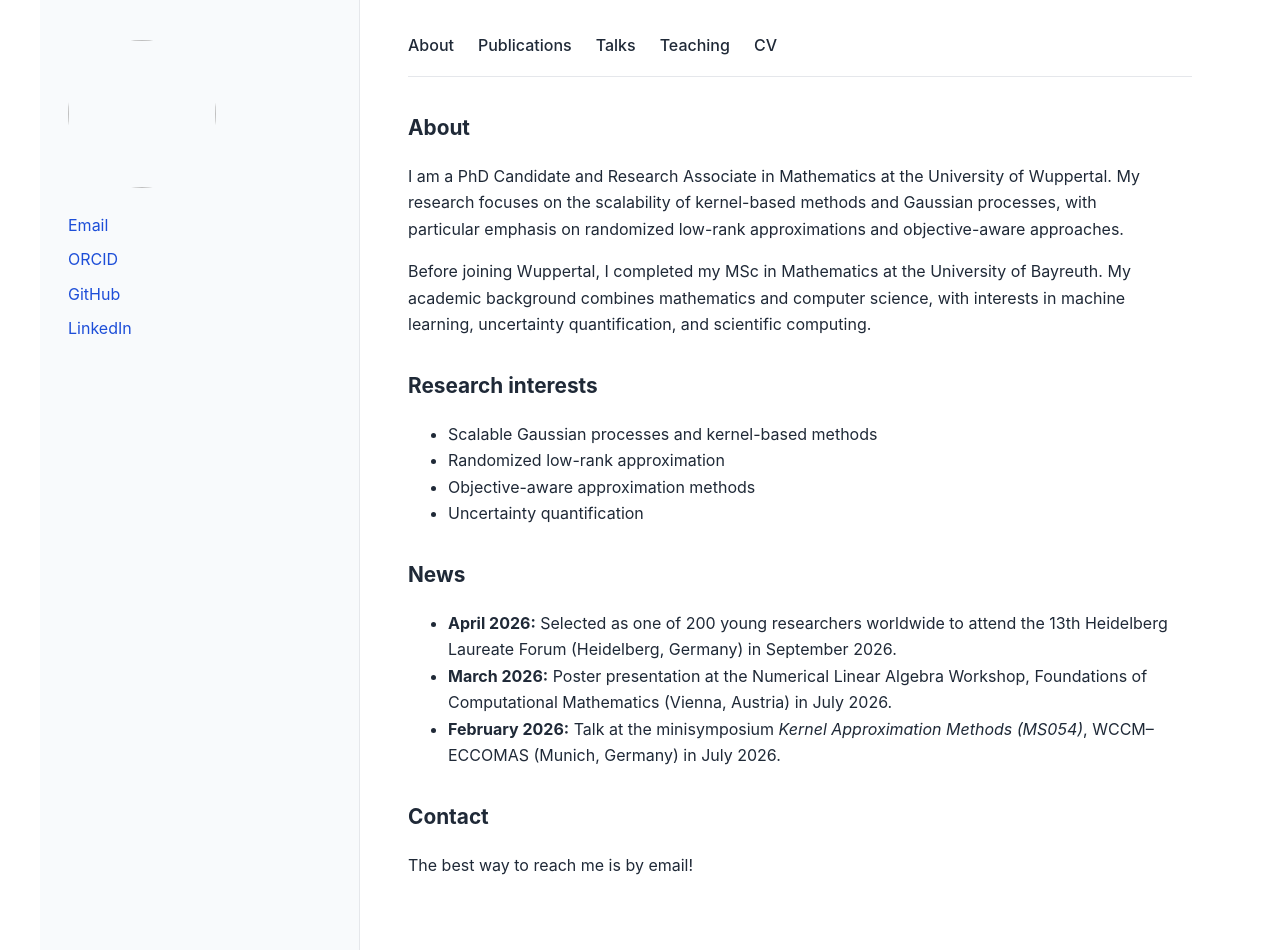
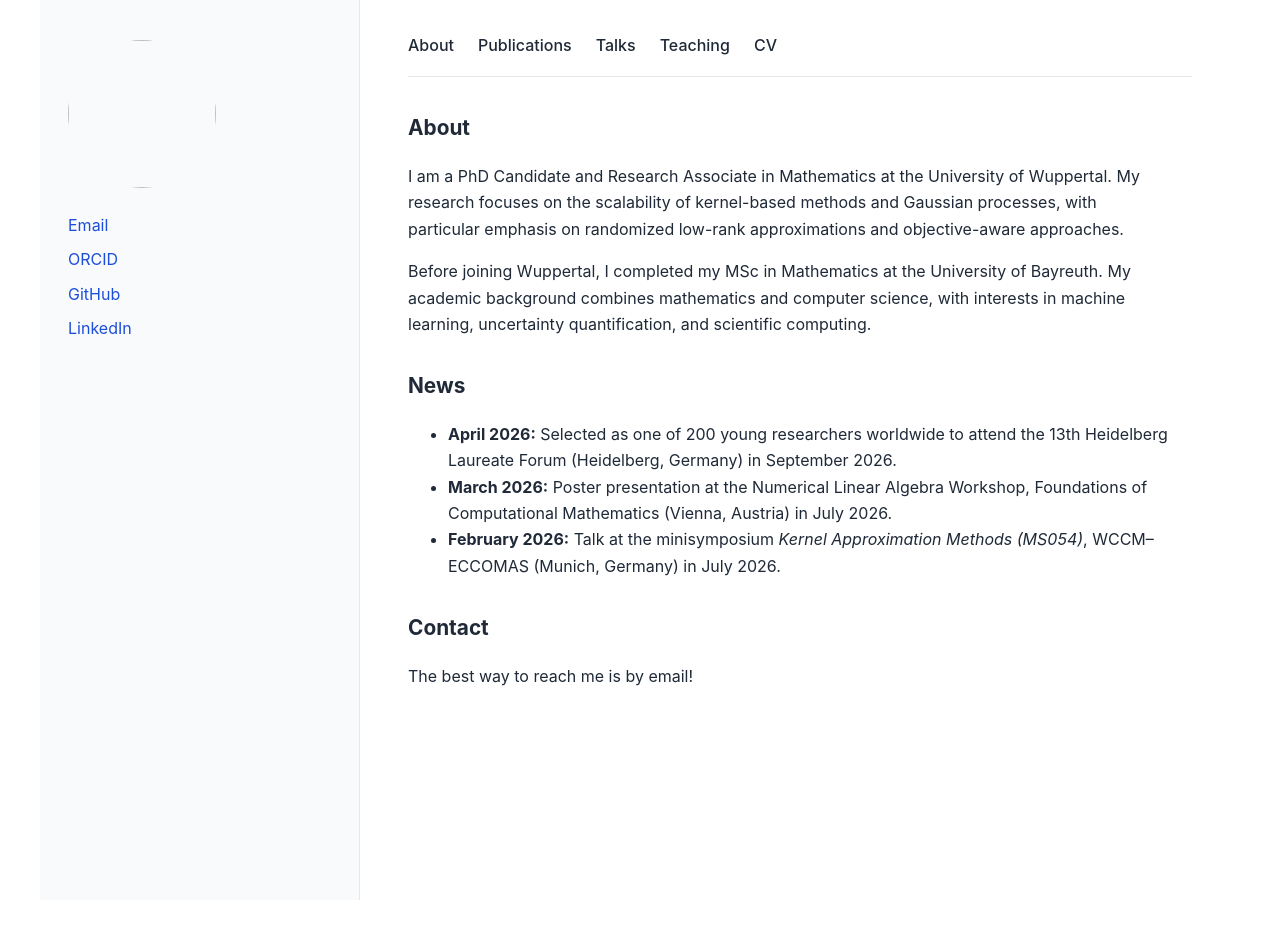
Before and after one commit to LouiseSchaub/louiseschaub.github.io, a Jekyll site: the page built from index.md, in a window 1280 px wide. Built offline with Jekyll 4.4.1, drawn with Linux system fonts in a browser that asks for light colours; after the commit the page ends 900 px from its top, so only the background shows below that.

Commit message:
Update index.md

```diff
--- a/index.md
+++ b/index.md
@@ -10,13 +10,6 @@ I am a PhD Candidate and Research Associate in Mathematics at the University of
 
 Before joining Wuppertal, I completed my MSc in Mathematics at the University of Bayreuth. My academic background combines mathematics and computer science, with interests in machine learning, uncertainty quantification, and scientific computing.
 
-## Research interests
-
-- Scalable Gaussian processes and kernel-based methods
-- Randomized low-rank approximation
-- Objective-aware approximation methods
-- Uncertainty quantification
-
 ## News
 
 - **April 2026:** Selected as one of 200 young researchers worldwide to attend the 13th Heidelberg Laureate Forum (Heidelberg, Germany) in September 2026.
```
